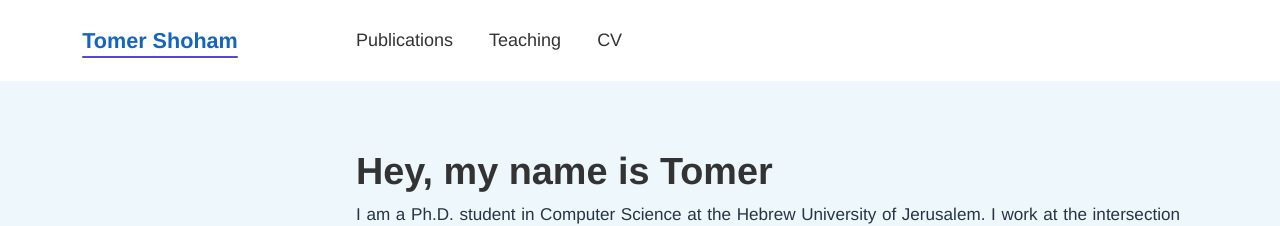
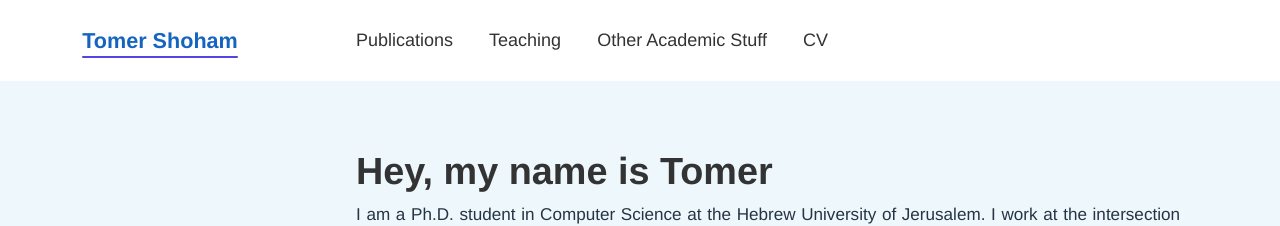
Before and after one commit to TomerShoham1/TomerShoham1.github.io, a Jekyll site: the page built from _pages/about.md, in a window 1280 px wide. Shown: the top 226 px of the page. Built offline with Jekyll 4.4.1, drawn with Linux system fonts in a browser that asks for light colours; some web fonts are replaced; a script that is not in the unit is left out.

Commit message:
Better visuality

```diff
--- a/_data/navigation.yml
+++ b/_data/navigation.yml
@@ -17,6 +17,9 @@ main:
   - title: "Teaching"
     url: /teaching/
 
+  - title: "Other Academic Stuff"
+    url: /other-academic-stuff/
+
 #  - title: "Portfolio"
 #    url: /portfolio/
 
```
